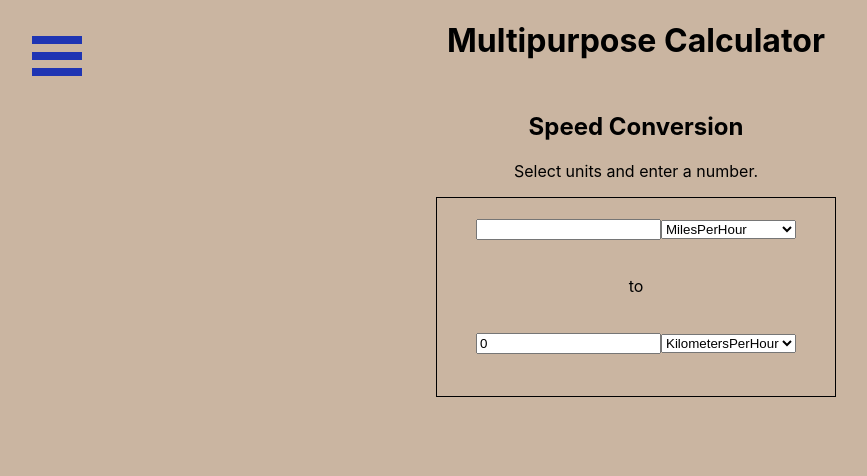
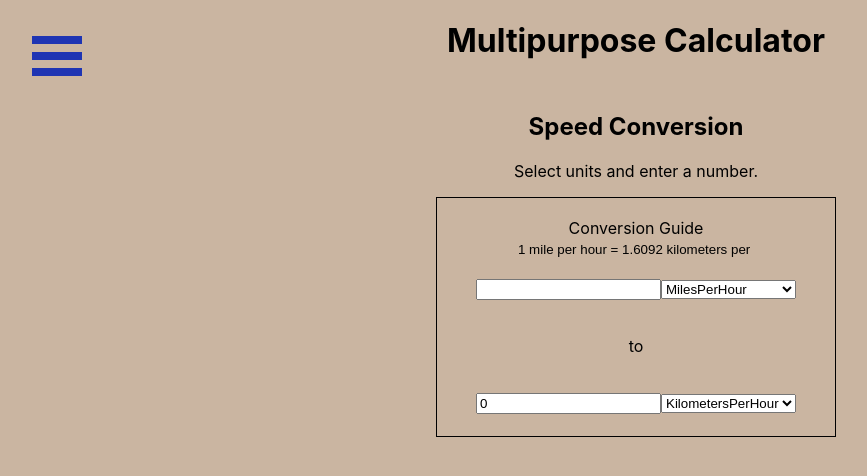
Before and after one commit to F1TR4t/SWE632_Calculator, a React (Create React App) app: page /Speed in a window 1280 px wide. Shown: the top 476 px of the page, without its empty margins (4-871 px from the left). Built offline with nearby package versions, Linux system fonts and the light colour scheme.

Commit message:
Added "Conversion Guide" to Speed.js

```diff
--- a/src/Components/Conversion/Speed.js
+++ b/src/Components/Conversion/Speed.js
@@ -14,6 +14,7 @@ import React, { useState , useEffect} from 'react';
     //The input value is stored when conversion happens.
     //This allows for conversion when units are changed
     const[reValue, setReValue] = useState(0);
+    const [tutValue, setTutValue] = useState('');
 
     //conversion occurs by conditionals
     //check first/top measurement, then select conversion based on second
@@ -23,81 +24,87 @@ import React, { useState , useEffect} from 'react';
        if(values1 === "MilesPerHour"){
            if(values2 === "KilometersPerHour"){
                const result = i * 1.6092;
+               setoutValue(result);
+               setTutValue('1 mile per hour = 1.6092 kilometers per hour');
 
-               setoutValue(result);
            }
            else if(values2 === "Knots"){
                 const result = i * 0.868974;
-
                 setoutValue(result);
+                setTutValue('1 mile per hour = 0.868974 knots');
            }
             else if(values2 === "Mach"){
                 const result = i * 0.001314;
-
                 setoutValue(result);
+                setTutValue('1 mile per hour = 0.001314 machs');
             }
            else if(values2 === "MilesPerHour"){
                setoutValue(i);
+               setTutValue('             1 mile per hour');
            }
        }
        else if(values1 === "KilometersPerHour"){
            if(values2 === "MilesPerHour"){
                const result = i * 0.621427;
-
                setoutValue(result);
+               setTutValue('1 kilometer per hour = 0.621427 miles per hour');
            }
            else if(values2 === "Knots"){
                 const result = i * 0.540003;
-
                 setoutValue(result);
+                setTutValue('1 kilometer per hour = 0.540003 knots');
             }
             else if(values2 === "Mach"){
                 const result = i * 0.000816;
-
                 setoutValue(result);
+                setTutValue('1 kilometer per hour = 0.000816 mach');
             }
            else if(values2 === "KilometersPerHour"){
                setoutValue(i);
+               setTutValue('          1 kilometer per hour');
+
            }
        }
         else if(values1 === "Knots"){
             if(values2 === "MilesPerHour"){
                 const result = i * 1.150783;
-
                 setoutValue(result);
+                setTutValue('1 knot = 1.150783 miles per hour');
             }
             else if(values2 === "KilometersPerHour"){
                 const result = i * 1.86184;
-
                 setoutValue(result);
+                setTutValue('1 knot = 1.86184 kilometers per hour');
             }
             else if(values2 === "Mach"){
                 const result = i * 0.001512;
-
                 setoutValue(result);
+                setTutValue('1 knot = 0.001512 machs');
             }
             else if(values2 === "Knots"){
                 setoutValue(i);
+                setTutValue('                   1 knots');
             }
         }
         else if(values1 === "Mach"){
             if(values2 === "MilesPerHour"){
                 const result = i * 761.2975;
-
                 setoutValue(result);
+                setTutValue('    1 mach = 761.2975 miles per hour');
             }
             else if(values2 === "KilometersPerHour"){
                 const result = i * 1225.08;
-
                 setoutValue(result);
+                setTutValue('1 mach = 1225.08 kilometers per hour');
             }
             else if(values2 === "Knots"){
                 const result = i * 661.5474;
-
                 setoutValue(result);
+                setTutValue('1 mach = 661.5474 knots');
             }
             else if(values2 === "Mach"){
                 setoutValue(i);
+                setTutValue('                        1 mach');
             }
         }
     }
@@ -110,8 +117,13 @@ import React, { useState , useEffect} from 'react';
     const styles = {
             border: '1px solid rgba(0, 0, 0, 1.00)',
             width: '400px',
-            height: '200px',
+            height: '240px',
        };
+       const conversionGuide = {
+        border: '0px',
+        background: 'transparent',
+        width: '240px',
+    };
     //render/html for Speed Conversion
     //Two Dropdown boxes to pick measurement types
     // An input text field to enter a number (top).
@@ -123,6 +135,11 @@ import React, { useState , useEffect} from 'react';
             <body style={styles}>
             <br></br>
             <div>
+            <div> Conversion Guide
+                <br></br>
+                <input style = {conversionGuide} type = "text" value={tutValue} readonly = "readonly"/>
+            </div>
+            <br></br>
                 <form>
                     <input type="text" id = "initial speed" type='number' onChange={e => speedConvert(e.target.value)}/>
                     <select id = "speedType1" onChange={e => setValues1(e.target.value)}>
```
